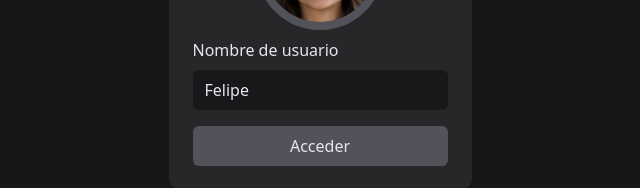
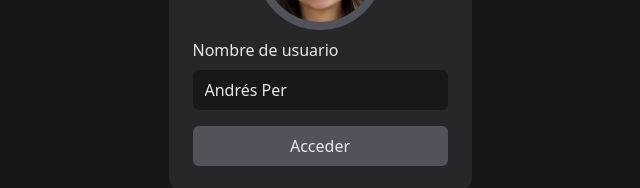
Before and after one commit to afperdomo2/curso-vuex, a Vue app: page /profile in a window 1280 px wide. Shown: the part 366-554 px from the top of the page, without its empty margins (320-960 px from the left). Built offline with nearby package versions, Linux system fonts and the light colour scheme.

Commit message:
🧪Feat: Implementa Mutations de VueX

```diff
--- a/src/store/index.js
+++ b/src/store/index.js
@@ -3,16 +3,19 @@
 const store = createStore({
   state() {
     return {
-      username: "Andrés.PeA",
+      username: "Andrés Per",
     };
   },
 
   getters: {
-    firstName: (state) => {
-      return state.username.split(".")[0];
+    firstName: (state) => (separator) => {
+      return state.username.split("").join(separator);
     },
-    lastName: (state) => (separator) => {
-      return state.username.split(".")[1].split("").join(separator);
+  },
+
+  mutations: {
+    updateUsername(state, newUsername) {
+      state.username = newUsername;
     },
   },
 });
--- a/src/views/HomeView.vue
+++ b/src/views/HomeView.vue
@@ -4,7 +4,8 @@
       <InputSearch v-model="search" />
       <ProfileCard
         :avatar="profile.avatar"
-        :username="crazyName"
+        :username="username"
+        :title="firstName('-')"
         :status="profile.status"
       />
       <RouterLink to="/" class="channels-title"
@@ -45,7 +46,6 @@
   data() {
     return {
       search: "",
-      crazyName: null,
       profile: {
         username: "Pepito Pérez",
         status: "active",
@@ -69,10 +69,6 @@
     ...mapState(["username"]),
     ...mapGetters(["firstName", "lastName"]),
   },
-
-  created() {
-    this.crazyName = this.firstName + "*" + this.lastName("-");
-  },
 };
 </script>
 
--- a/src/views/ProfileView.vue
+++ b/src/views/ProfileView.vue
@@ -6,22 +6,30 @@
       <input
         type="text"
         placeholder="Ingrese un valor..."
-        :value="store.username"
-        @input="store.setUsername($event.target.value)"
+        :value="username"
+        @input="updateUsername($event.target.value)"
       />
-      <button>Acceder</button>
+      <button @click="$router.push('/')">Acceder</button>
     </div>
   </div>
 </template>
 
 <script>
-import store from "../store/store";
+import { mapState, mapMutations } from "vuex";
 
 export default {
   data() {
-    return {
-      store,
-    };
+    return {};
+  },
+
+  computed: {
+    ...mapState({
+      username: (state) => state.username,
+    }),
+  },
+
+  methods: {
+    ...mapMutations(["updateUsername"]),
   },
 };
 </script>
```
